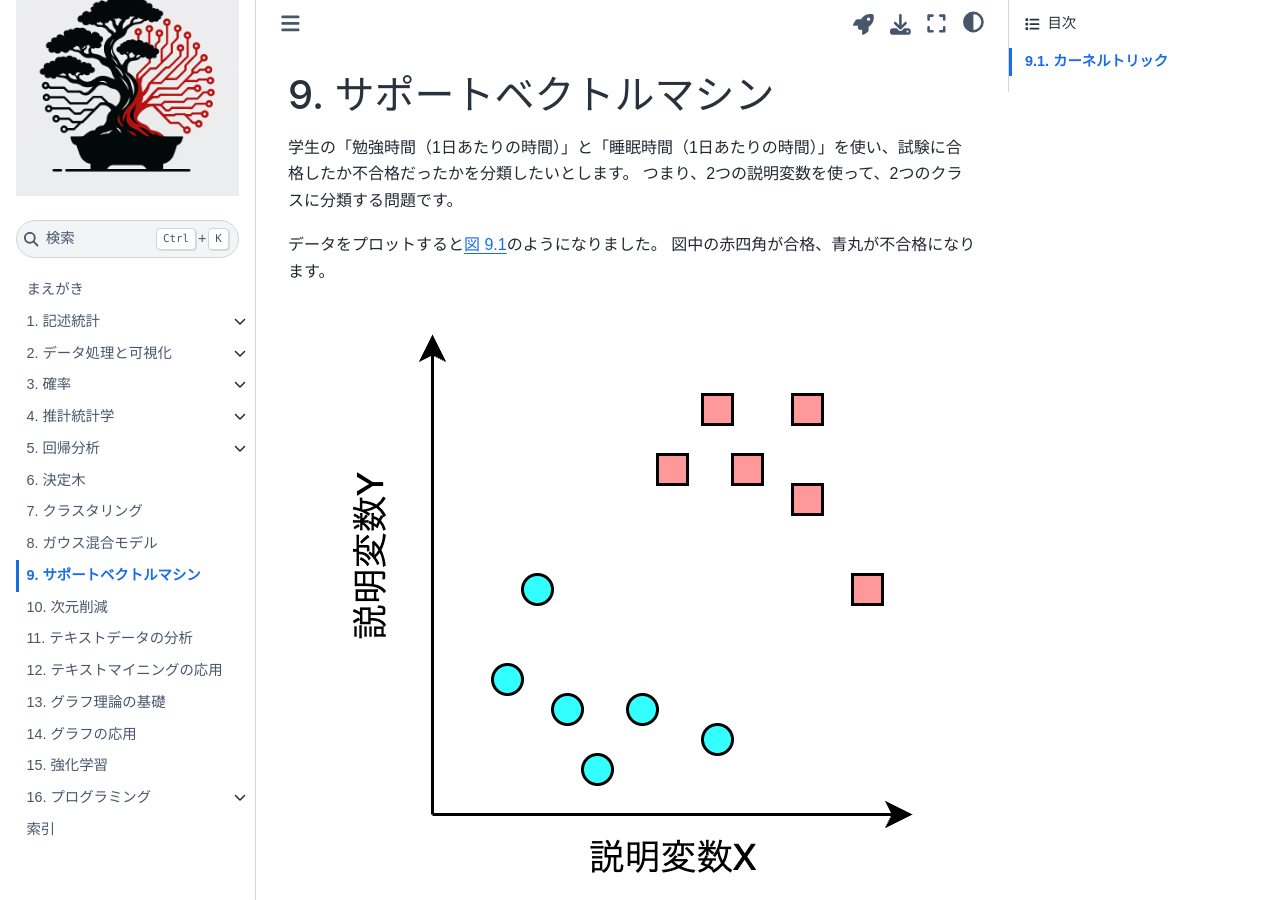
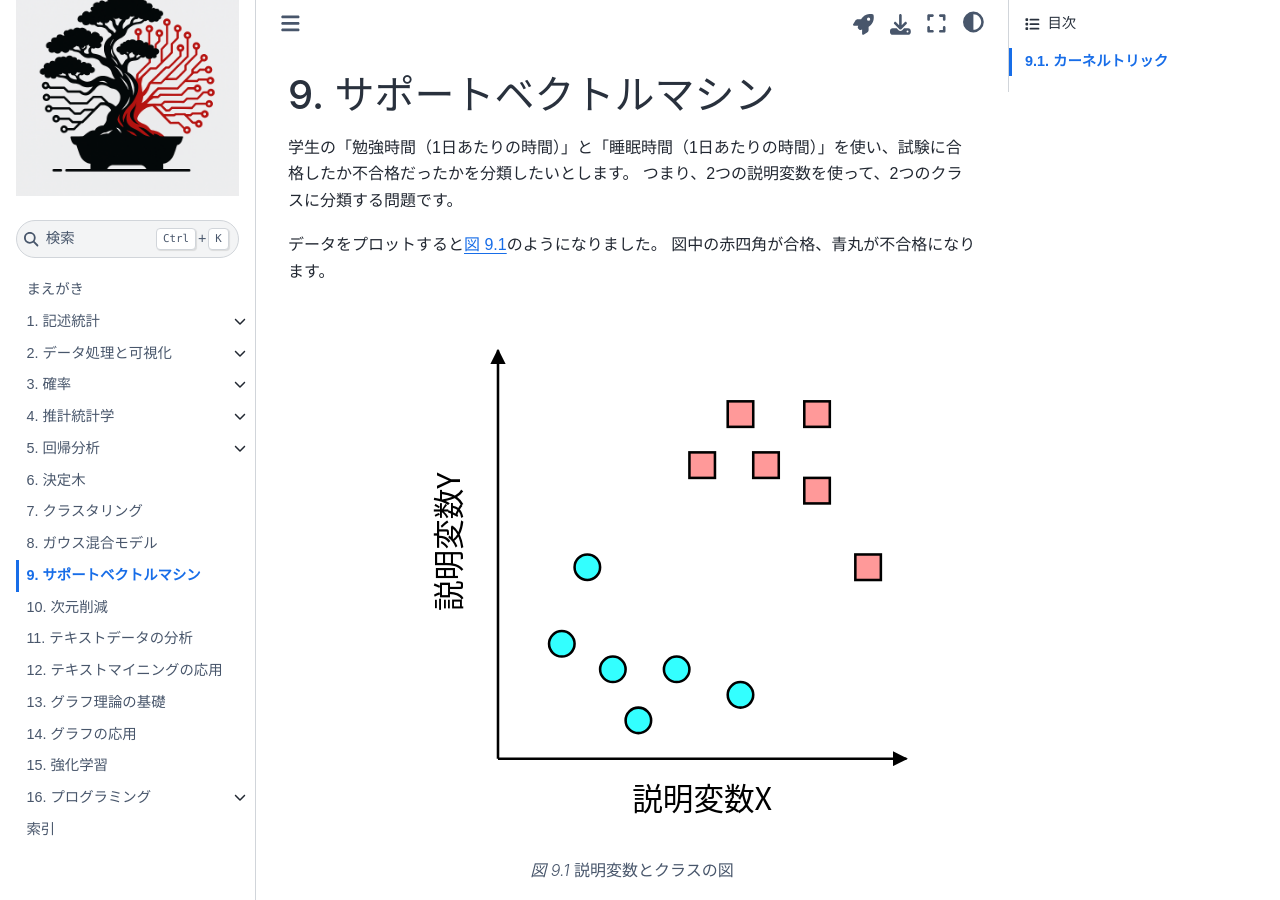
Before and after one commit to matt76k/ds-seminar, a Jupyter Book: the page built from book/chapter09/intro.md, in a window 1280 px wide and 900 px high. Built offline with Jupyter Book 1.0.4 settings and Sphinx 7.4.7 and the Sphinx Book theme 1.1.4, drawn with Linux system fonts in a browser that asks for light colours; comment, search, counter and statistics services are not loaded.

Commit message:
図をPNGからSVGに置き換え

````diff
--- a/book/chapter09/intro.md
+++ b/book/chapter09/intro.md
@@ -19,7 +19,7 @@ kernelspec:
 データをプロットすると{numref}`fig1`のようになりました。
 図中の赤四角が合格、青丸が不合格になります。
 
-```{figure} fig1.png
+```{figure} fig1.svg
 :name: fig1
 
 説明変数とクラスの図
@@ -28,7 +28,7 @@ kernelspec:
 分類問題では、クラス間に境目となる直線や曲線を引いて分類を行います。
 この境目となる直線や曲線を**決定境界**と呼びます。
 
-```{figure} fig2.png
+```{figure} fig2.svg
 :name: fig2
 
 決定境界
@@ -41,7 +41,7 @@ kernelspec:
 Aの方が優れていると感じるでしょう。
 その理由は、Bの場合、赤枠で囲まれた学生を誤って判定してしまう可能性が高いからです。
 
-```{figure} fig3.png
+```{figure} fig3.svg
 :name: fig3
 
 マージン
````
Also changed, not shown: book/chapter01/01.md (+1 -1 lines), book/chapter01/variable.png (deleted), book/chapter01/variable.svg (added), book/chapter09/fig1.png (deleted), book/chapter09/fig1.svg (added), book/chapter09/fig2.png (deleted), book/chapter09/fig2.svg (added), book/chapter09/fig3.png (deleted), book/chapter09/fig3.svg (added).
